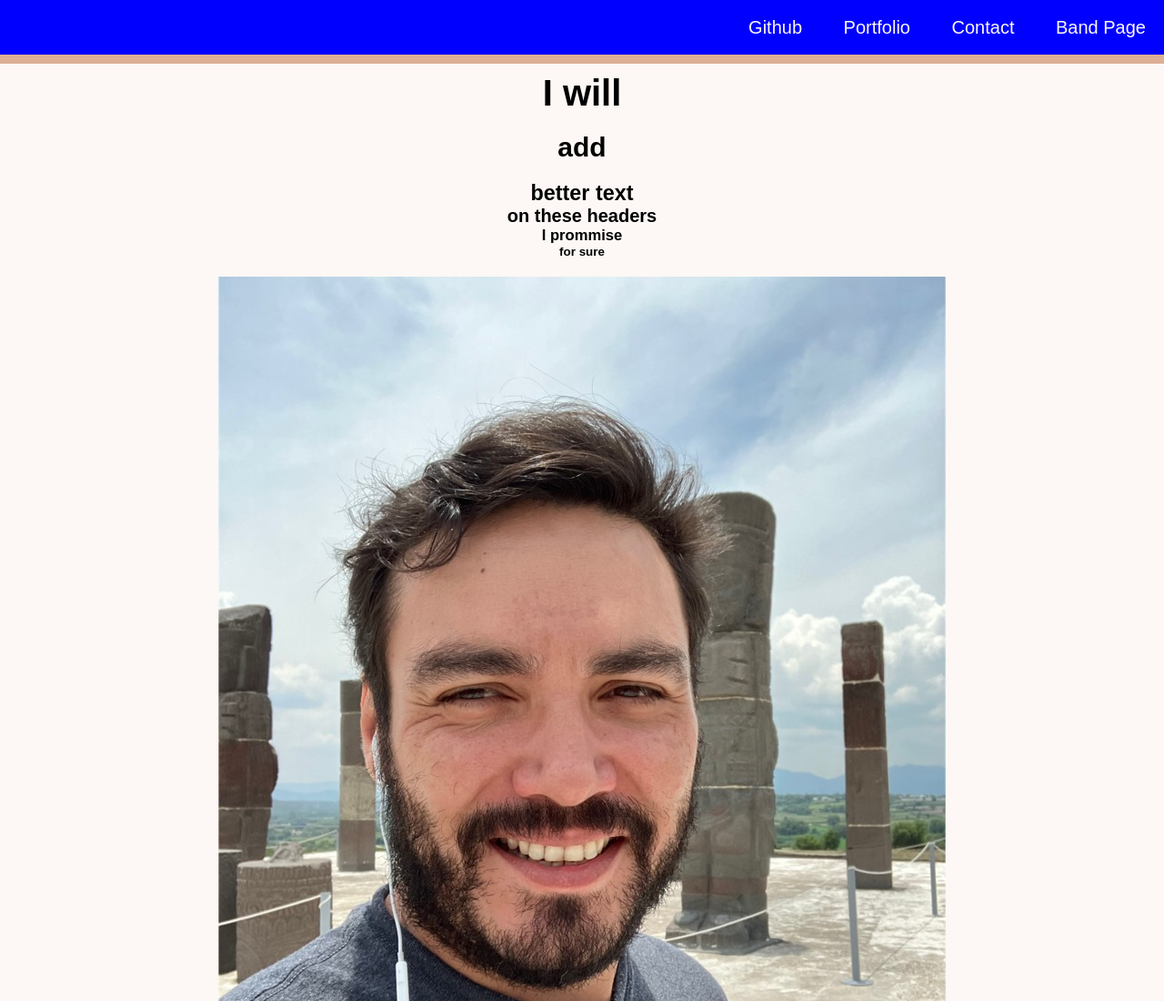
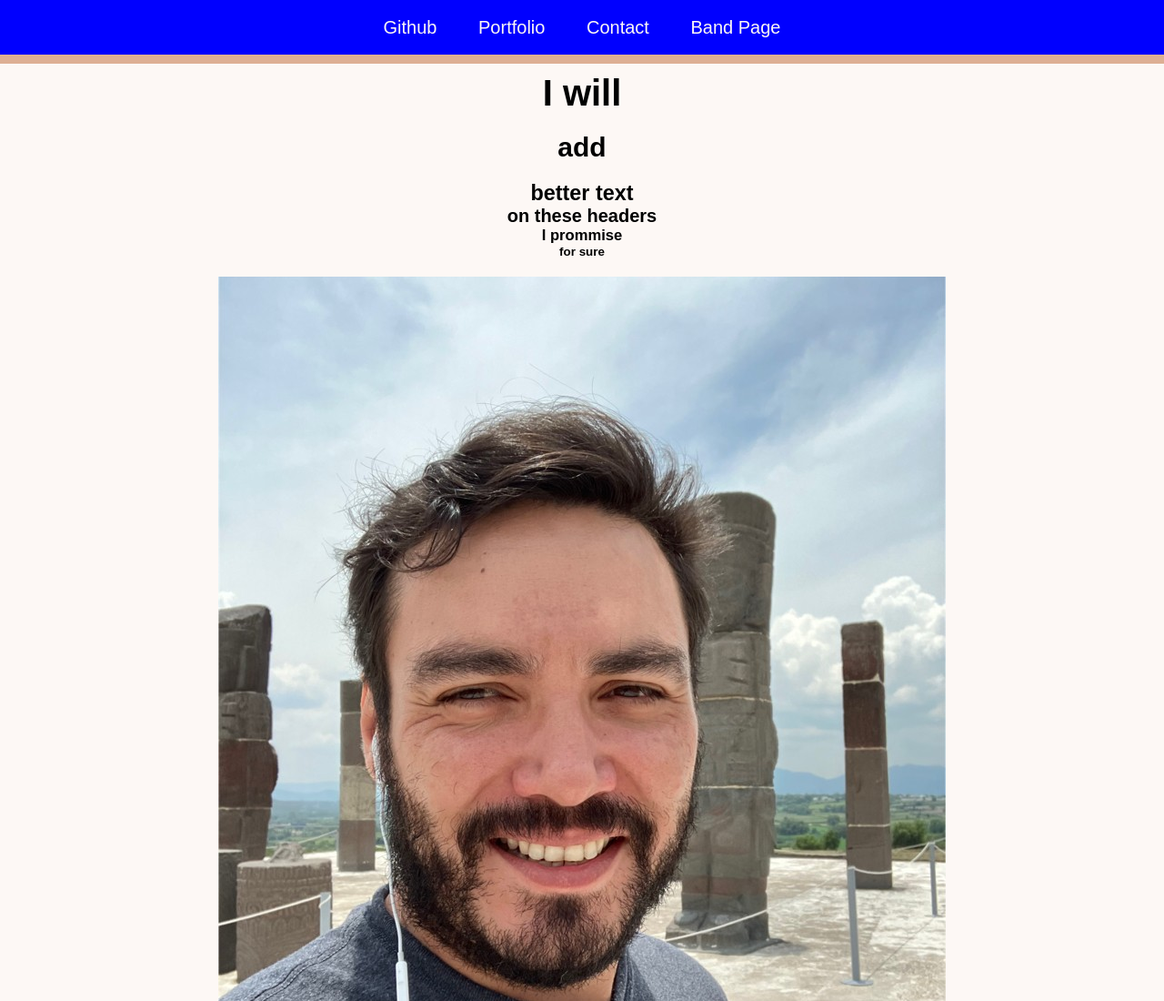
Before and after one commit to joeborunda/firstpage, a plain HTML site: page Main/index.html in a window 1280 px wide. Shown: the top 1100 px of the page at 91% size. Drawn offline with Linux system fonts and the light colour scheme.

Commit message:
backstage

```diff
--- a/Main/index.html
+++ b/Main/index.html
@@ -10,10 +10,10 @@
 
 <body>
   <header>
-    <nav class="text-right">
+    <nav class="text-center" >
       <ul>
         <li> <a href="https://github.com/joeborunda">Github</a></li>
-        <li> <a href="#">Portfolio</a></li>
+        <li> <a href="https://backstage.spotify.com/">Portfolio</a></li>
         <li> <a href="#contact">Contact</a></li>
         <li> <a href="https://www.helloseahorse.com/">Band Page </a></li>
 
```
